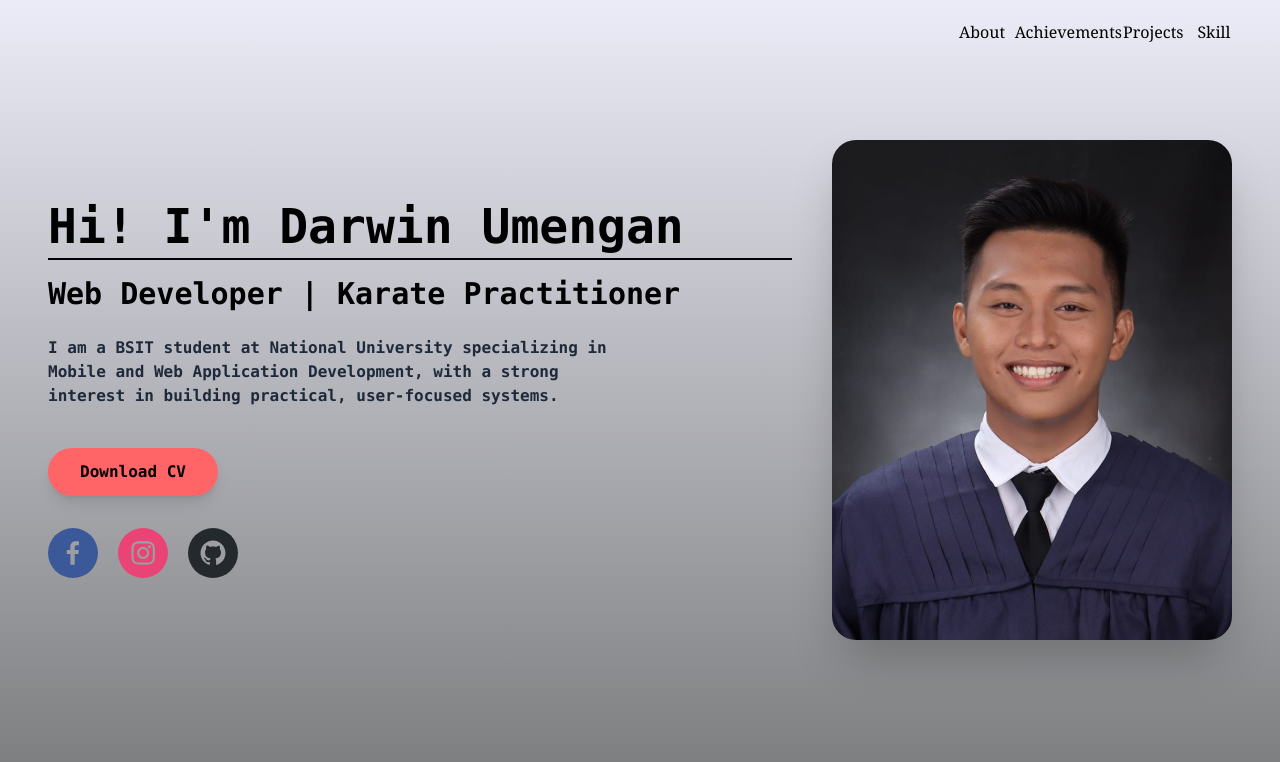
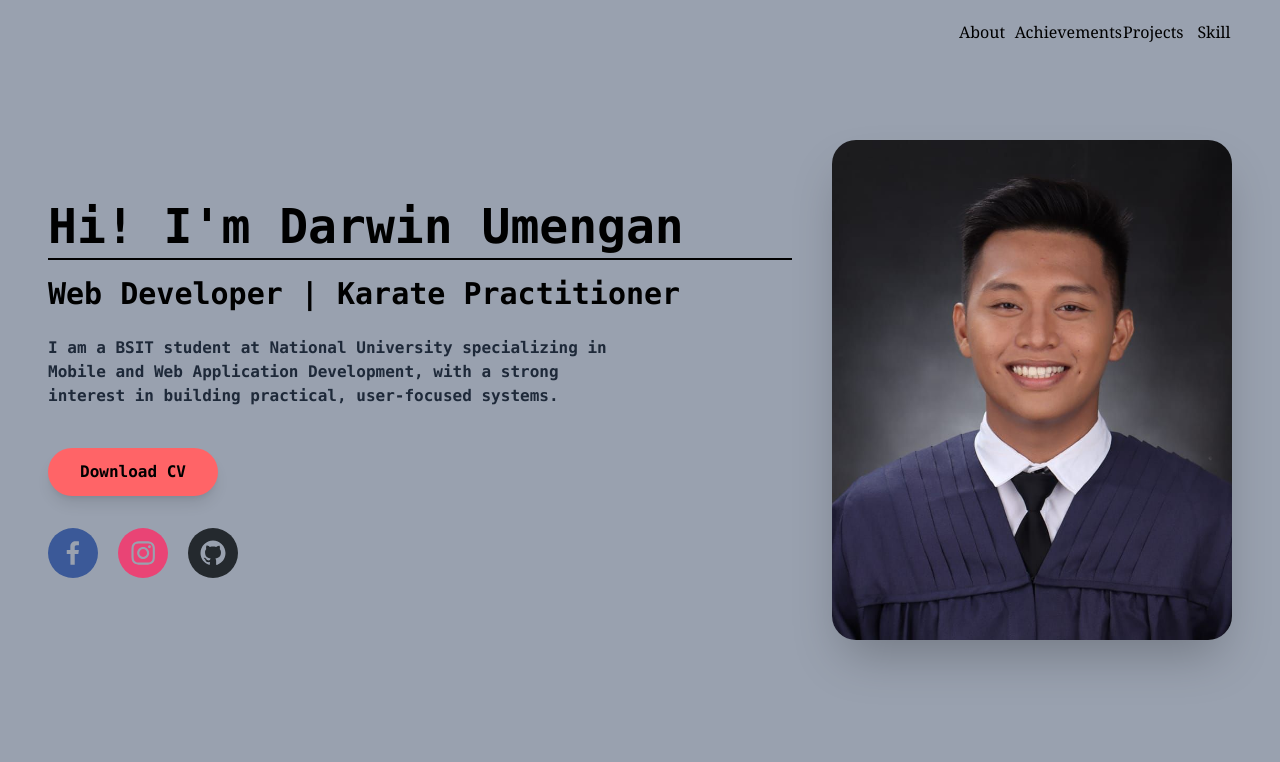
Before and after one commit to Darwin170/Web_Portfolio, a Next.js app: page / in a window 1280 px wide. Shown: the top 762 px of the page. Built offline with nearby package versions, Linux system fonts and the light colour scheme.

Commit message:
Update page.tsx

```diff
--- a/app/page.tsx
+++ b/app/page.tsx
@@ -5,15 +5,15 @@ import { SocialIcon } from 'react-social-icons'
 
 export default function Home() {
   return (
-    <>
+    /* Added min-h-screen and bg-gray-400 to match your theme */
+    <div className="min-h-screen bg-gray-400">
       <Navbar />
       <div className="font-mono p-4 md:p-8 lg:p-12">
 
         <div className="flex flex-col-reverse lg:flex-row items-center justify-between max-w-7xl mx-auto gap-10">
 
-
           <div className="flex-1 text-center lg:text-left">
-            <div className="border-b-2 inline-block lg:block">
+            <div className="border-b-2 border-black inline-block lg:block">
               <h1 className="text-3xl md:text-5xl font-bold pb-2">
                 Hi! I'm Darwin Umengan
               </h1>
@@ -27,7 +27,6 @@ export default function Home() {
               I am a BSIT student at National University specializing in Mobile and Web Application Development,
               with a strong interest in building practical, user-focused systems.
             </p>
-
 
             <div className="flex flex-col items-center lg:items-start gap-8 mt-10">
               <Link href="Copy of Darwin Umengan.pdf" download="Copy of Darwin Umengan.pdf">
@@ -44,7 +43,6 @@ export default function Home() {
             </div>
           </div>
 
-
           <div className="relative group w-64 h-64 md:w-80 md:h-80 lg:w-[400px] lg:h-[500px] transition-all duration-300 hover:scale-105 rounded-3xl overflow-hidden shadow-2xl">
             <img
               src="nologo.jpg"
@@ -60,6 +58,6 @@ export default function Home() {
 
         </div>
       </div>
-    </>
+    </div>
   );
 }
```
